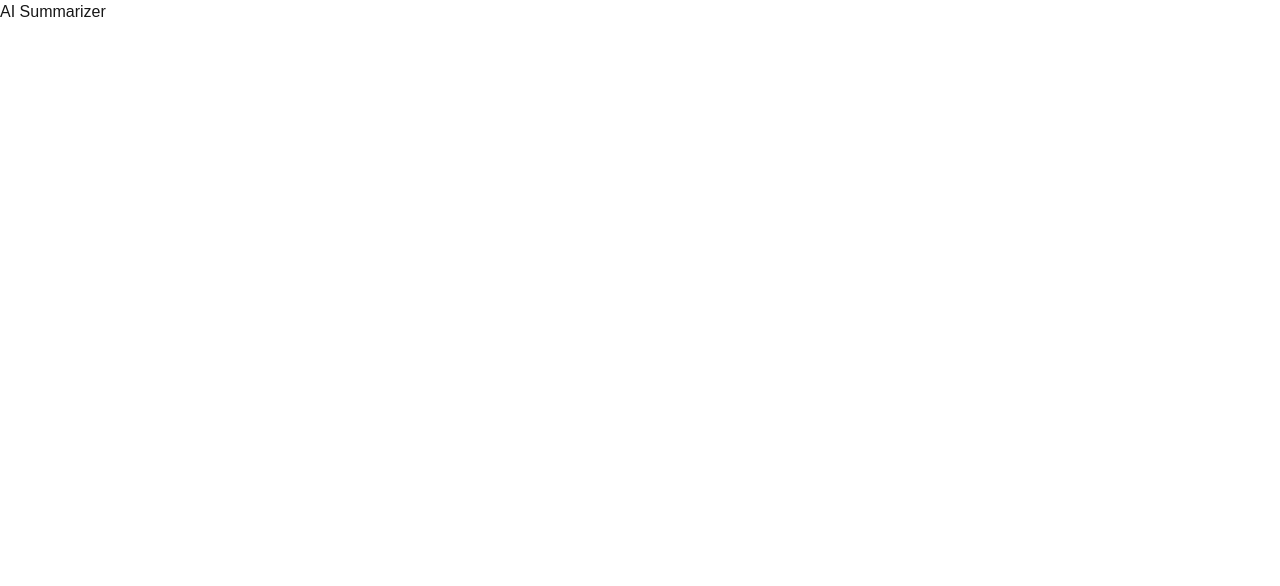
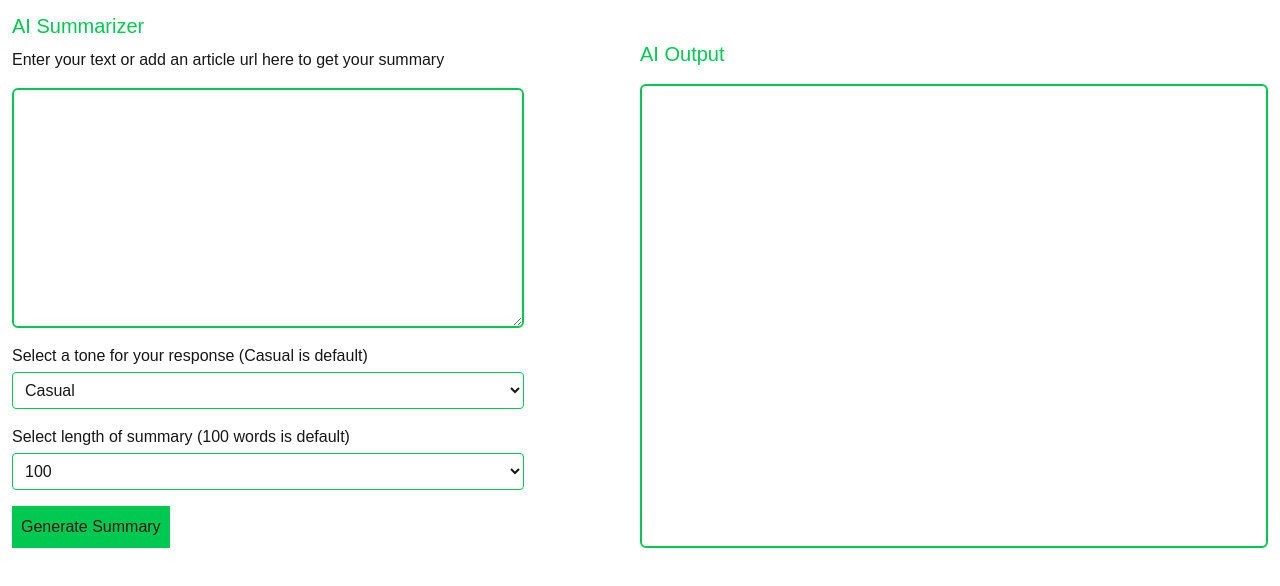
Before and after one commit to shamanth92/AI-Toolkit-GPT, a Next.js app: page /summarizer in a window 1280 px wide. Shown: the top 586 px of the page. Built offline with nearby package versions, Linux system fonts and the light colour scheme.

Commit message:
Add AI summarizer

```diff
--- a/app/summarizer/page.tsx
+++ b/app/summarizer/page.tsx
@@ -1,6 +1,116 @@
+'use client';
+import { useState } from 'react';
+import { useForm } from 'react-hook-form';
+
 export default function Summarizer() {
+  const [aiSummary, setAISummary] = useState([]);
+  const [showSpinner, setShowSpinner] = useState(false);
 
-    return (
-        <div>AI Summarizer</div>
-    )
+  type FormData = {
+    prompt: string;
+    tone: string;
+    summaryLength: string;
+  };
+
+  const {
+    register,
+    handleSubmit,
+    formState: { errors },
+    reset,
+  } = useForm<FormData>({
+    defaultValues: {
+      tone: 'casual',
+      summaryLength: '100',
+    },
+  });
+
+  const onSubmit = async (data: FormData) => {
+    setShowSpinner(true);
+    const res = await fetch(`/textSummary`, {
+      method: 'POST',
+      body: JSON.stringify(data),
+    });
+
+    const reader = res.body!.getReader();
+    const decoder = new TextDecoder();
+
+    let text = '';
+    setShowSpinner(false);
+
+    while (true) {
+      const { value, done } = await reader.read();
+      if (done) break;
+      text += decoder.decode(value);
+      setAISummary(text);
+    }
+  };
+
+  return (
+    <div className="p-3">
+      <p className="text-xl text-green-500">AI Summarizer</p>
+      <div className="grid grid-cols-2">
+        <form onSubmit={handleSubmit(onSubmit)}>
+          <div className="flex flex-col gap-4 pt-2">
+            <p>
+              Enter your text or add an article url here to get your summary
+            </p>
+            <textarea
+              {...register('prompt')}
+              className="w-[40vw] h-60 border-2 border-green-500 rounded-md"
+            />
+            <div>
+              <label className="block mb-1 font-medium">
+                Select a tone for your response (Casual is default)
+              </label>
+              <select
+                {...register('tone')}
+                className="w-[40vw] border border-green-500 rounded p-2"
+              >
+                <option value="casual">Casual</option>
+                <option value="formal">Formal</option>
+                <option value="enthusiastic">Enthusiastic</option>
+                <option value="informative">Informative</option>
+              </select>
+            </div>
+            <div>
+              <label className="block mb-1 font-medium">
+                Select length of summary (100 words is default)
+              </label>
+              <select
+                {...register('summaryLength')}
+                className="w-[40vw] border border-green-500 rounded p-2"
+              >
+                <option value="100">100</option>
+                <option value="200">200</option>
+                <option value="300">300</option>
+              </select>
+            </div>
+            <div>
+              <button
+                className="p-2 bg-green-500 border-1 border-green-500 cursor-pointer"
+                type="submit"
+              >
+                Generate Summary
+              </button>
+            </div>
+          </div>
+        </form>
+
+        <div className="flex flex-col gap-4">
+          <p className="text-xl text-green-500">AI Output</p>
+
+          <div className="border-2 border-green-500 h-full w-full rounded-md p-2">
+            {!showSpinner && (
+              <p className="whitespace-pre-wrap text-sm">{aiSummary}</p>
+            )}
+            {showSpinner && (
+              <div className="inset-0 flex items-center justify-center bg-white/70">
+                <div className="h-8 w-8 animate-spin rounded-full border-4 border-gray-300 border-t-green-500" />
+              </div>
+            )}
+          </div>
+        </div>
+      </div>
+    </div>
+  );
 }
--- /dev/null
+++ b/app/textSummary/route.ts
@@ -0,0 +1,51 @@
+import OpenAI from 'openai';
+const client = new OpenAI();
+
+export async function POST(request: any): Promise<Response> {
+  const getReq = await request.json();
+  console.log('getReq: ', getReq);
+  const userPrompt = getReq?.prompt;
+  const userTone = getReq?.tone;
+  const userSummaryLength = getReq?.summaryLength;
+
+  const SYSTEM_MESSAGE = {
+    role: 'system',
+    content: `You are a text reviewer. You review large amounts of text and provide concise, short summaries of these texts. Do not include reasoning or analysis. Provide highlights, key points and provide bullet points wherever necessary. The summary should have a ${userTone} tone. The length of the summary should be around ${userSummaryLength}`,
+  };
+
+  const messages = [SYSTEM_MESSAGE, { role: 'user', content: userPrompt }];
+
+  const encoder = new TextEncoder();
+
+  const stream = new ReadableStream({
+    async start(controller) {
+      try {
+        const aiStream = await client.responses.stream({
+          model: 'gpt-5-mini',
+          input: messages,
+          max_output_tokens: 800,
+        });
+
+        let assistantReply = '';
+
+        for await (const event of aiStream) {
+          if (event.type === 'response.output_text.delta') {
+            assistantReply += event.delta;
+            controller.enqueue(encoder.encode(event.delta));
+          }
+        }
+
+        controller.close();
+      } catch (err) {
+        controller.error(err);
+      }
+    },
+  });
+
+  return new Response(stream, {
+    headers: {
+      'Content-Type': 'text/plain; charset=utf-8',
+      'Cache-Control': 'no-cache',
+    },
+  });
+}
--- a/package.json
+++ b/package.json
@@ -22,6 +22,7 @@
     "@types/react-dom": "^19",
     "eslint": "^9",
     "eslint-config-next": "16.1.1",
+    "prettier": "^3.7.4",
     "tailwindcss": "^4",
     "typescript": "^5"
   }
```
Also changed, not shown: 2 other files (tests, documents, lock files or other folders).
